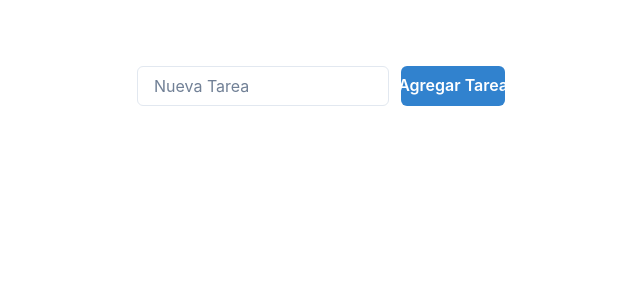
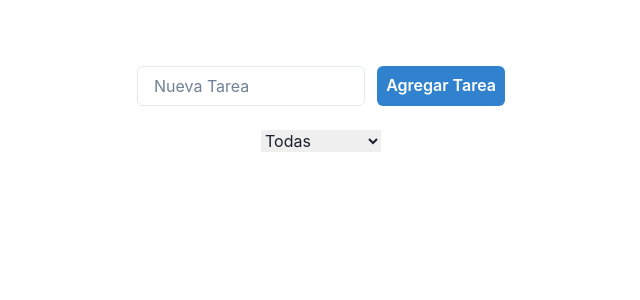
Before and after one commit to MaliSoi/ada-tp-modulo-4, a React (Vite) app: page / in a window 1280 px wide. Shown: the top 300 px of the page, without its empty margins (319-959 px from the left). Built offline with nearby package versions, Linux system fonts and the light colour scheme.

Commit message:
Guardando funcion de filter

```diff
--- a/src/App.jsx
+++ b/src/App.jsx
@@ -7,6 +7,9 @@ import TodoList from "./components/TodoList";
 
 function App() {
   const [todos, setTodos] = useState([]);
+
+  //Filter
+  const[filter, setFilter] = useState("all");
 
   //cargar desde localstorage al inicio
   useEffect(() => {
@@ -55,16 +58,31 @@ function App() {
     );
   };
 
+  const filteredTodos = todos.filter((t) => {
+    if(filter === "completed") return t.completed;
+    if(filter === "pending")return !t.completed;
+    return true;
+  });
+
   return (
     <Box maxW="400px" mx="auto" mt="50px" p={4}>
       <VStack spacing={6}>
         <Form addTodo={addTodo}/>
+
+
+        <select value={filter} onChange={(e) => setFilter (e.target.value)}>
+        <option value="all">Todas</option>
+        <option value="completed">Completadas</option>
+        <option value="pending">Pendientes</option>
+        </select>
+
         <TodoList
         todos={todos}
         toggleComplete={toggleComplete}
         editTodo={editTodo}
         deleteTodo={deleteTodo}
         />
+
     </VStack>
     </Box>
 
--- a/src/components/Form.jsx
+++ b/src/components/Form.jsx
@@ -20,7 +20,7 @@ const Form = ({addTodo}) => {
             value={input}
             onChange={(e) => setInput(e.target.value)}
             />
-            <Button type="submit" colorScheme="blue">
+            <Button type="submit" colorScheme="blue" size="md" px={8} py={3} >
                 Agregar Tarea
             </Button>
         </HStack>
```
